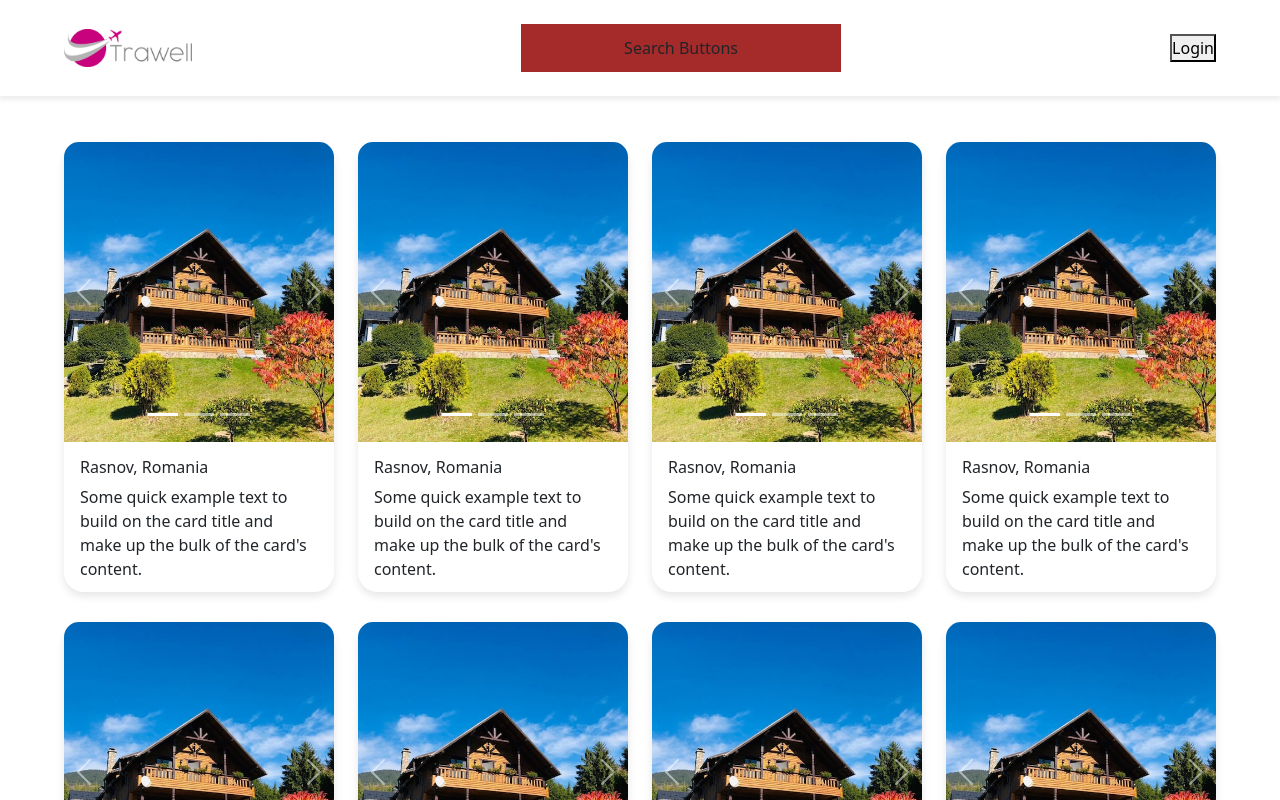
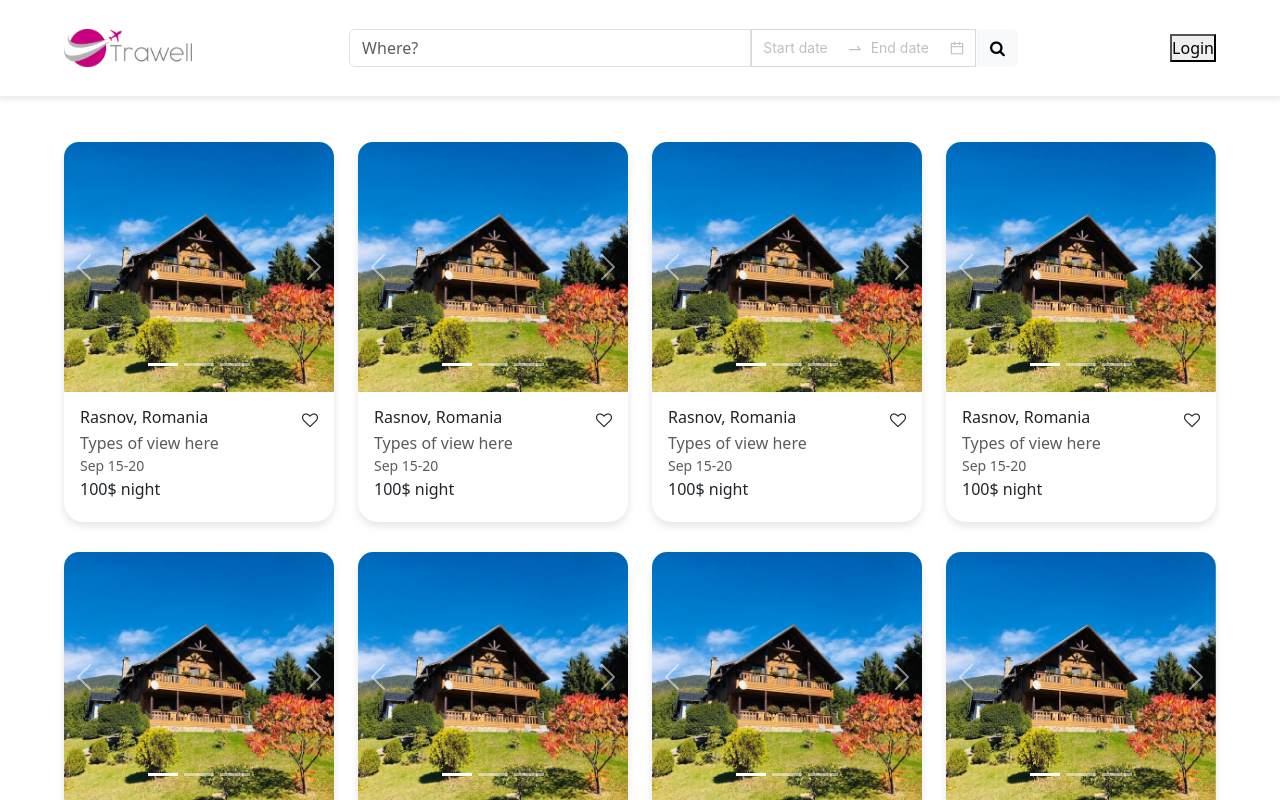
Before and after one commit to tedw87/booking-app-frontendTS, a React (Vite) app: page / in a window 1280 px wide. Shown: the top 800 px of the page. Built offline with nearby package versions, Linux system fonts and the light colour scheme.

Commit message:
design-homepage

```diff
--- a/src/components/CardComponent.tsx
+++ b/src/components/CardComponent.tsx
@@ -1,5 +1,6 @@
 import { useState } from "react";
 import Card from "react-bootstrap/Card";
+import "font-awesome/css/font-awesome.min.css";
 import Carousel from "react-bootstrap/Carousel";
 import bookingPhoto1 from "../images/cabana.jpeg";
 import bookingPhoto2 from "../images/caban4.jpg";
@@ -7,9 +8,14 @@ import bookingPhoto3 from "../images/cabana2.jpg";
 
 const CardComponent = () => {
   const [index, setIndex] = useState<number>(0);
+  const [filled, setFilled] = useState<boolean>(false);
 
   const handleSelect = (selectedIndex: number) => {
     setIndex(selectedIndex);
+  };
+
+  const toggleFilled = () => {
+    setFilled(!filled);
   };
 
   return (
@@ -38,11 +44,19 @@ const CardComponent = () => {
         </Carousel.Item>
       </Carousel>
       <Card.Body>
-        <Card.Title className="fs-6">Rasnov, Romania</Card.Title>
-        <Card.Text>
-          Some quick example text to build on the card title and make up the
-          bulk of the card's content.
+        <div className="d-flex justify-content-between align-items-center">
+          <Card.Title className="fs-6 mb-1">Rasnov, Romania</Card.Title>
+          <i
+            className={`fa ${filled ? "fa-heart red-heart" : "fa-heart-o"}`}
+            onClick={toggleFilled}
+            title="Add to favorites"
+          ></i>
+        </div>
+        <Card.Text className="fs-10 m-0 text-muted">
+          Types of view here
         </Card.Text>
+        <Card.Text className="text-small mb-1 text-muted">Sep 15-20</Card.Text>
+        <Card.Title className="fs-6 mb-2s m-0">100$ night</Card.Title>
       </Card.Body>
     </Card>
   );
--- a/src/components/SearchGroupButtons.tsx
+++ b/src/components/SearchGroupButtons.tsx
@@ -1,9 +1,24 @@
-const SearchGroupButtons = () => {
-    return (
-    <div className="search-group-buttons">
-        Search Buttons
-    </div>
-    )
-  };
+import Button from "react-bootstrap/Button";
+import ButtonGroup from "react-bootstrap/ButtonGroup";
+import { DatePicker } from "antd";
+import "font-awesome/css/font-awesome.min.css";
 
-  export default SearchGroupButtons;
+const { RangePicker } = DatePicker;
+
+const SearchGroupButtons: React.FC = () => {
+  return (
+    <ButtonGroup>
+      <input
+        type="text"
+        className="form-control rounded-left-input"
+        placeholder="Where?"
+      />
+      <RangePicker className="ant-picker-input" />
+      <Button variant="light" className="search-button">
+        <i className="fa fa-search "></i>
+      </Button>
+    </ButtonGroup>
+  );
+};
+
+export default SearchGroupButtons;
--- a/src/index.css
+++ b/src/index.css
@@ -108,8 +108,7 @@ button:focus-visible {
 }
 
 @media (max-width: 600px) {
-  .logo-header,
-  .button-login {
+  .logo-header {
     display: none;
   }
   .header-container {
@@ -124,6 +123,7 @@ button:focus-visible {
 
 .logo-header {
   width: 8rem;
+  margin-right: 10px;
 }
 
 .button-login {
@@ -139,6 +139,10 @@ button:focus-visible {
   align-items: center;
 }
 
+.search-button {
+  margin-right: 5px;
+}
+
 .custom-col {
   padding-left: 15px;
   padding-right: 15px;
@@ -146,15 +150,37 @@ button:focus-visible {
 }
 
 .custom-card {
-  height: 450px !important;
+  height: 380px !important;
   border: none !important; /* Remove border */
   box-shadow: 0px 4px 8px rgba(0, 0, 0, 0.1); /* Add drop shadow */
   border-radius: 20px !important;
 }
 
 .carousel-image {
-  height: 300px;
+  height: 250px;
   object-fit: cover;
   border-top-left-radius: 15px !important;
   border-top-right-radius: 15px !important;
 }
+
+.text-small {
+  font-size: 14px;
+}
+
+.red-heart {
+  color: red;
+}
+
+.rounded-left-input {
+  border-top-left-radius: 0.25rem;
+  border-bottom-left-radius: 0.25rem;
+  border-top-right-radius: 0 !important;
+  border-bottom-right-radius: 0 !important;
+  /* width: 200px !important; */
+}
+
+/* Remove rounded corners from Ant Design RangePicker */
+.ant-picker-input {
+  border-radius: 0 !important;
+  margin-right: 2px;
+}
```
Also changed, not shown: package.json (+13 -1 lines), 1 other file (tests, documents, lock files or other folders).
